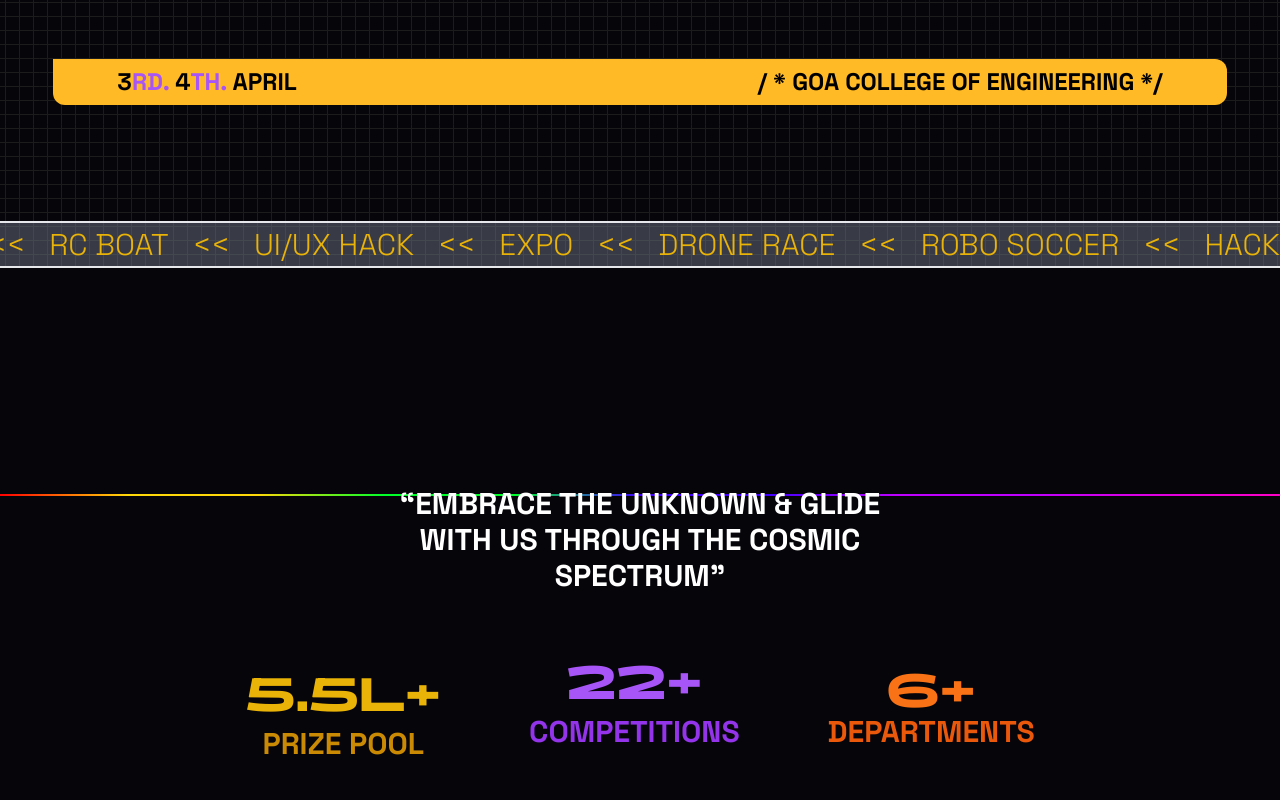
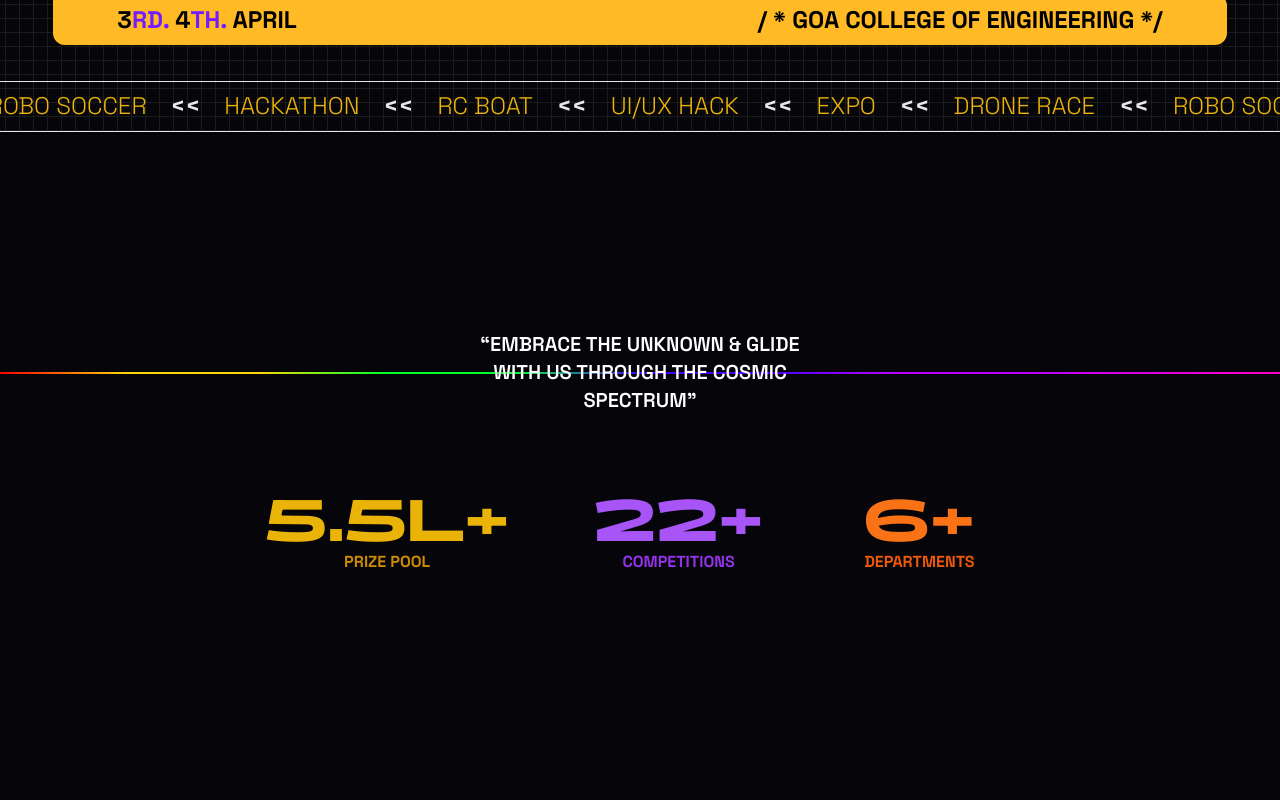
Before and after one commit to Engicos-Coders-Club/gec-spectrum-website-2024, a Next.js app: page / in a window 1280 px wide. Shown: the part 620-1420 px from the top of the page. Built offline with nearby package versions, Linux system fonts and the light colour scheme.

Commit message:
fix: styles

```diff
--- a/src/app/components/Event.tsx
+++ b/src/app/components/Event.tsx
@@ -22,7 +22,7 @@ const space = Space_Grotesk({
 const Event = () => {
   return (
     <div
-      className={`${space.className} w-screen mt-96 relative sm:mb-80 lg:mb-5`}
+      className={`${space.className} w-screen mt-20 relative sm:mb-80 lg:mb-5`}
     >
       <div className="absolute top-1/2 left-1/2 transform -translate-x-1/2 -translate-y-1/2 -z-50">
         <div className="absolute w-full h-full bg-gradient-to-br from-[#6B46C1] via-[#5933A6] to-[#4C1D95] rounded-[6rem] filter blur-3xl top-1/2 left-1/2 transform -translate-x-1/2 -translate-y-1/2 -z-50"></div>
--- a/src/app/components/Events/Scroll.tsx
+++ b/src/app/components/Events/Scroll.tsx
@@ -15,13 +15,13 @@ const ScrollText: React.FC<ScrollTextProps> = ({ text }) => {
   const Text = text.split("_");
 
   return (
-    <div className="flex mt-24 md:h-10 lg:h-16 border-y-2 whitespace-nowrap md:text-3xl text-xl w-full overflow-hidden bg-opacity-50 bg-gray-500">
+    <div className="flex mt-4 md:h-10 lg:h-16 border-y whitespace-nowrap md:text-2xl text-xl w-full overflow-hidden ">
       <motion.div
         className="flex items-center text-yellow-500"
         animate={{ x: "-100%" }}
         initial={{ x: "0%" }}
         transition={{
-          duration: 10,
+          duration: 20,
           repeat: Infinity,
           yoyo: Infinity,
           ease: "linear",
@@ -30,7 +30,7 @@ const ScrollText: React.FC<ScrollTextProps> = ({ text }) => {
         {Text.map((word, index) => (
           <p className={`${space.className} font-thin`} key={index}>
             <span className="mx-3">{word}</span>
-            <span className="mx-3">{"<<"}</span>
+            <span className="mx-3  text-gray-200 font-bold">{"<<"}</span>
           </p>
         ))}
       </motion.div>
@@ -39,7 +39,7 @@ const ScrollText: React.FC<ScrollTextProps> = ({ text }) => {
         animate={{ x: "-100%" }}
         initial={{ x: "0%" }}
         transition={{
-          duration: 10,
+          duration: 20,
           repeat: Infinity,
           yoyo: Infinity,
           ease: "linear",
@@ -48,7 +48,7 @@ const ScrollText: React.FC<ScrollTextProps> = ({ text }) => {
         {Text.map((word, index) => (
           <p className={`${space.className} font-thin`} key={index}>
             <span className="mx-3">{word}</span>
-            <span className="mx-3">{"<<"}</span>
+            <span className="mx-3 text-gray-200 font-bold">{"<<"}</span>
           </p>
         ))}
       </motion.div>
--- a/src/app/components/Hero.tsx
+++ b/src/app/components/Hero.tsx
@@ -17,8 +17,8 @@ const panchang = localFont({
 
 const Hero = () => {
   return (
-    <div className="h-screen w-full flex flex-col items-center justify-center headerbackground">
-      <div className="h-screen w-screen flex flex-col items-center justify-center text-center">
+    <div className="h-[83svh] w-full flex flex-col items-center justify-center headerbackground">
+      <div className="h-[80vh] w-screen flex flex-col items-center justify-center text-center">
         <motion.h1
           className={`${panchang.className} xl:text-9xl text-3xl font-bold line-clamp-1 md:text-7xl sm:text-6xl lg:text-8xl`}
           initial={{ opacity: 0 }}
@@ -39,19 +39,19 @@ const Hero = () => {
         </motion.div>
       </div>
       <motion.div
-        className="bg-[#FFBA25] w-11/12 md:h-16 rounded-xl rounded-tl-none flex items-center md:justify-between text-black md:flex-row flex-col justify-center my-5 md:text-2xl text-sm "
+        className="bg-[#FFBA25] w-11/12 md:h-16 rounded-xl rounded-tl-none flex items-center md:justify-between text-black md:flex-row flex-col justify-center my-5 "
         initial={{ opacity: 0 }}
         animate={{ opacity: 1 }}
-        transition={{ delay: 1, duration: 2, ease: "easeIn" }}
+        transition={{ duration: 2, ease: "easeIn" }}
       >
         <div>
-          <h3 className="md:ml-16 font-bold">
-            3<span className="text-purple-500">RD.</span> 4
-            <span className="text-purple-500">TH.</span> APRIL
+          <h3 className="md:ml-16 font-bold text-xl md:text-2xl">
+            3<span className="text-primary">RD.</span> 4
+            <span className="text-primary">TH.</span> APRIL
           </h3>
         </div>
         <div>
-          <h3 className="md:mr-16 font-bold">
+          <h3 className="md:mr-16 font-bold text-sm md:text-2xl">
             / * GOA COLLEGE OF ENGINEERING */
           </h3>
         </div>
--- a/src/app/components/Tagline.tsx
+++ b/src/app/components/Tagline.tsx
@@ -2,8 +2,7 @@
 import { motion } from "framer-motion";
 import { Space_Grotesk } from "next/font/google";
 import Image from "next/image";
-import localFont from 'next/font/local'
-
+import localFont from "next/font/local";
 
 const space = Space_Grotesk({
   weight: ["700"],
@@ -12,80 +11,85 @@ const space = Space_Grotesk({
 });
 
 const panchang = localFont({
-  src: '../../../public/Panchang-Variable.ttf',
-  display: 'swap',
-})
+  src: "../../../public/Panchang-Variable.ttf",
+  display: "swap",
+});
 
 const Tagline = () => {
   return (
-    <div className="relative mt-40 h-[50vh] w-screen flex items-center justify-center">
-      <motion.div
+    <div className="w-screen mt-10 md:mt-0 min-h-[80vh] h-full flex items-stretch justify-center flex-col">
+      {/* <motion.div
         initial={{ x: -200, y: 200, opacity: 0 }}
         whileInView={{ x: 0, y: -100, opacity: 1 }}
         transition={{ duration: 2, delay: 0.2 }}
         className="z-20 absolute sm:left-[-13rem] -left-44 sm:top-8 -top-24"
       >
-        {/* laptop thing is here */}
-        {/* <Image
+        {/* laptop thing is here ---
+        <Image
           className="sm:h-80 hidden md:block h-64 w-[auto] rotate-[25deg]"
           height={200}
           width={200}
           src="https://s3-alpha-sig.figma.com/img/52d7/c247/011c2659015ffd1b09c19a9e1e679abc?Expires=1710720000&Key-Pair-Id=APKAQ4GOSFWCVNEHN3O4&Signature=dyWtkTEtycdTQ4i6UdG1Snx5j2R6OFCq97aTsBkHw5zbm3pLpB4dObVE0gt4n2vjIThK-qWLKLJ-3sE4K3ZVyc2tlpAVNPACNIWw3AsF-ihv72O8rNwGk94ZzqpzFEkoKeeTJSEbCpivVZxuJrKPRQv9LQ4ovyD2mWcLPoFrF-bg0OnxZlXgv8NYZ7nw0SKClFiLzxCwOzEKi2Erm60EZ6HVti5t~t0Ti8Q7xaasvc2o30WKx4BoH4uB45J9in0xdUsLHuHqd07gYDVitvs9vsAUuc3DjAFoNbUXf5auIzjWzC8tSWqociPiOcDpOfcEH1KZA1JYLNdm4leasWa4zQ__"
           alt="computer"
-        /> */}
-      </motion.div>
-      <motion.div
+        />
+      </motion.div> *}
+      {/* <motion.div
         initial={{ x: 300, y: 300, opacity: 0 }}
         whileInView={{ x: 0, y: -100, opacity: 1 }}
         transition={{ duration: 2, delay: 0.2 }}
         className="z-20 absolute sm:-right-[27.5rem] -right-[22rem] sm:top-[6rem] top-96"
       >
-        {/* robot thing is here */}
-        {/* <Image
+        {/* robot thing is here ---
+         <Image
           className="h-[40rem] hidden md:block  rotate-[-26deg] w-[auto]"
           height={600}
           width={600}
           src="https://s3-alpha-sig.figma.com/img/9882/f4b1/44b540a3c892da5a247649855a71b660?Expires=1711324800&Key-Pair-Id=APKAQ4GOSFWCVNEHN3O4&Signature=V2cUcMh2LVCLfDiEkeJxjBoxu33P1aGAYnkeLD6h9s6i2WUFqSGyqkejeu2-~yFJ3dwN8vtSeO~C07qlPSejjhfQoLsU15aZYOJezUii~M3rmW2boipfpS9N1Be6q8YzloKEhppCOnJj9umHVPYYrG3LaCbUcByRr0rsFdt5~Vq6XTey~0eCLS6w7A3Bg1uzi51tQDrHI5cfd18uPRnWVU7GJtzyCZHGURBrl5ashhXPVIi3KDVOv8SI--FBklnBuoVShGstBg7hXXpXeyBiMVZdXzw2YUpX5NRnC-aXRiD~Lmm-i93M5iPnbm5gfBS-sQg9PcbejbDJqJy6HWTEJw__"
           alt="robot"
-        /> */}
-      </motion.div>
+        />
+      </motion.div> */}
+      <div className="relative w-full mx-auto">
         <motion.div
-        initial={{ opacity: 0 }}
-        whileInView={{ opacity: 1 }}
-        transition={{ duration: 2, delay: 0.2 }}
-        className={`${space.className} text-xl md:text-3xl  text-center relative -z-10 w-screen`}
-      >
-<div className="relative">
-  <motion.div
-    className="h-[0.1rem] hidden lg:block gradient-five-colors w-full absolute top-1/2 -z-10"
+          className="h-[0.1rem] hidden lg:block gradient-five-colors w-screen absolute top-1/2 -z-10"
           initial={{ opacity: 0 }}
           whileInView={{ opacity: 1 }}
           transition={{ duration: 2, delay: 0.2 }}
         ></motion.div>
-  <p className="z-20 mt-10 mb-2 pt-8 pb-5 absolute top-1/2 left-1/2 transform -translate-x-1/2 -translate-y-1/2">
+        <p className="text-center text-xl font-semibold">
           “EMBRACE THE UNKNOWN & GLIDE <br /> WITH US THROUGH THE COSMIC <br />{" "}
           SPECTRUM”
         </p>
       </div>
 
+      {/* statistics ---------------- */}
+      <div className="mt-3 flex flex-col md:flex-row justify-center md:justify-center items-center md:items-start gap-x-8 lg:gap-x-3 ">
+        <div className={`${space.className} lg:mr-16 text-center`}>
+          <h1
+            className={`${panchang.className} text-4xl mt-16 lg:text-6xl text-yellow-500`}
+          >
+            5.5L+
+          </h1>
+          <p className="text-yellow-600">PRIZE POOL</p>
+        </div>
 
-        <div className="mt-8 pt-12 flex flex-col lg:flex-row justify-center items-center">
-        <motion.div className={`${space.className} lg:mr-20 text-center`}>
-          <h1 className={`${panchang.className} text-4xl mt-16 pt-8 pb-2 lg:text-5xl text-yellow-500`}>5.5L+</h1>
-          <p className="text-yellow-600">PRIZE POOL</p>
-        </motion.div>
+        <div className={`${space.className} lg:mr-20 lg:px-2 text-center`}>
+          <h1
+            className={`${panchang.className} text-4xl mt-16 lg:text-6xl text-purple-500`}
+          >
+            22+
+          </h1>
+          <p className="text-purple-600">COMPETITIONS</p>
+        </div>
 
-        <motion.div className={`${space.className} lg:mr-20 lg:px-2 text-center`}>
-          <h1 className={`${panchang.className} text-4xl mt-16 py-2 lg:text-5xl text-purple-500`}>22+</h1>
-          <p className="text-purple-600">COMPETITIONS</p>
-        </motion.div>
-
-        <motion.div className={`${space.className} text-center`}>
-          <h1 className={`${panchang.className} text-4xl mt-16 pt-4 lg:text-5xl text-orange-500`}>6+</h1>
+        <div className={`${space.className} lg:mr-10 text-center`}>
+          <h1
+            className={`${panchang.className} text-4xl mt-16 lg:text-6xl text-orange-500`}
+          >
+            6+
+          </h1>
           <p className="text-orange-600">DEPARTMENTS</p>
-        </motion.div>
         </div>
-      </motion.div>
+      </div>
     </div>
   );
 };
--- a/src/components/explore-tile/ExploreTile.tsx
+++ b/src/components/explore-tile/ExploreTile.tsx
@@ -12,8 +12,8 @@ interface ExploreTileProps {}
 
 const ExploreTile: React.FC<ExploreTileProps> = () => {
   return (
-    <div className="px-20 relative">
-      <div className="flex flex-row  items-center space-y-0 space-x-9">
+    <div className="mt-10 mb-24 px-8 sm:px-10 md:px-20 relative">
+      <div className="flex flex-row items-center justify-center md:justify-start space-y-0 space-x-9">
         <div className="relative">
           <h1
             className={`text-lg md:text-2xl lg:text-5xl text-white font-semibold uppercase ${panchang.className}`}
```
Also changed, not shown: src/app/components/Organizers.tsx (+60 -58 lines), src/app/expo/page.tsx (+9 -12 lines), src/components/explore-tile/tile/Tile.tsx (+18 -10 lines). Lines whose indentation alone changed are shown as unchanged.
